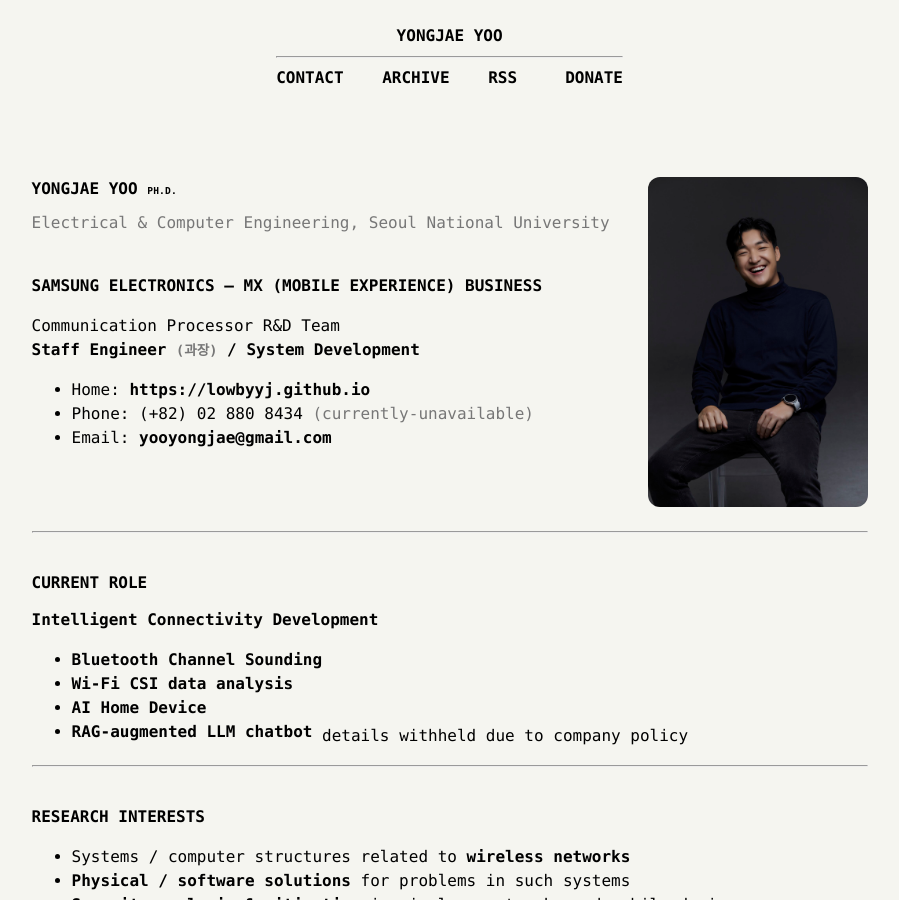
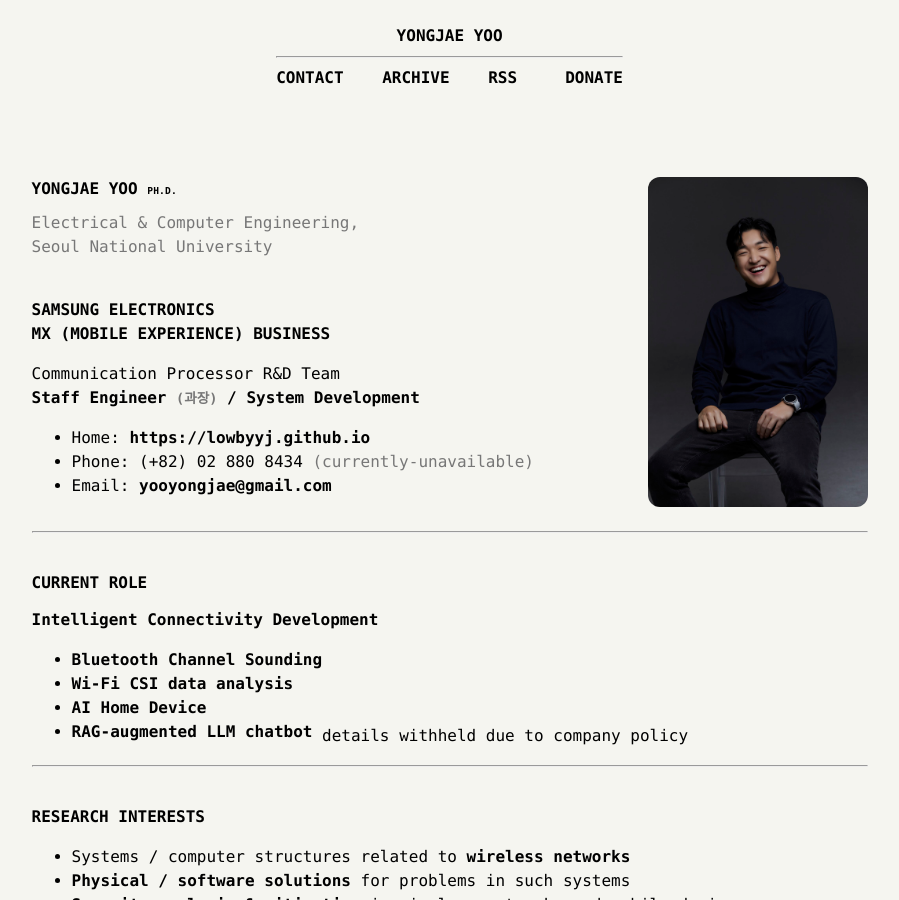
Before and after one commit to lowbyyj/lowbyyj.github.io, a Jekyll site: the page built from index.md, in a window 1280 px wide and 900 px high. Shown: the whole window, without its empty margins (184-1083 px from the left). Built offline with Jekyll 4.4.1, drawn with Linux system fonts in a browser that asks for light colours.

Commit message:
Update formatting and content in index.md

```diff
--- a/index.md
+++ b/index.md
@@ -13,9 +13,9 @@ permalink: /
 />
 
 # Yongjae Yoo <span style="font-size:.6em; font-weight:600; letter-spacing:.02em;">Ph.D.</span>
-<span style="color:#777;">Electrical &amp; Computer Engineering, Seoul National University</span>
+<span style="color:#777;">Electrical &amp; Computer Engineering,<br>Seoul National University</span>
 
-### Samsung Electronics — MX (Mobile eXperience) Business
+### Samsung Electronics <br> MX (Mobile eXperience) Business
 Communication Processor R&amp;D Team
 **Staff Engineer <span style="font-size:.85em;color:#777;">(과장)</span> / System Development**
 
```
